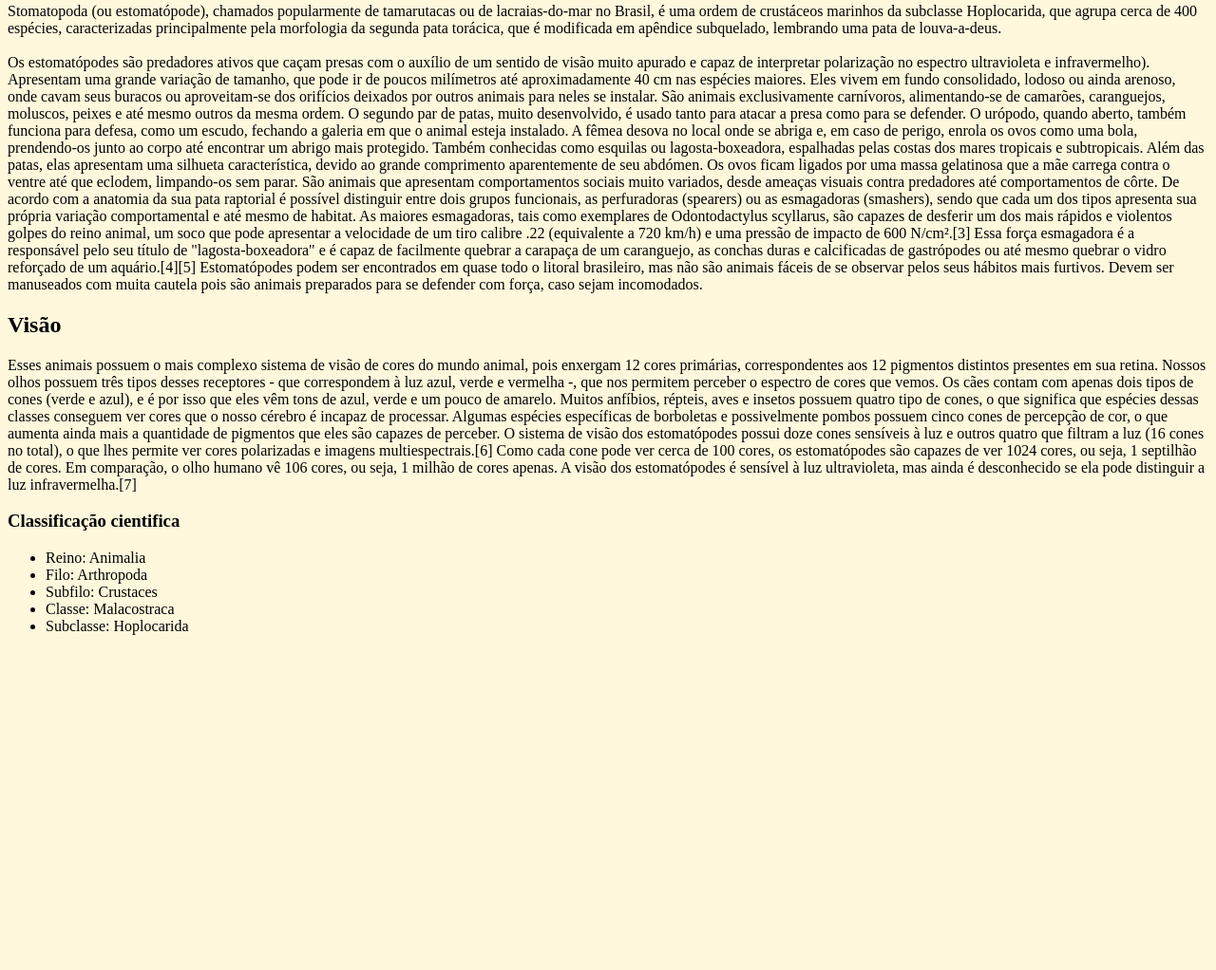
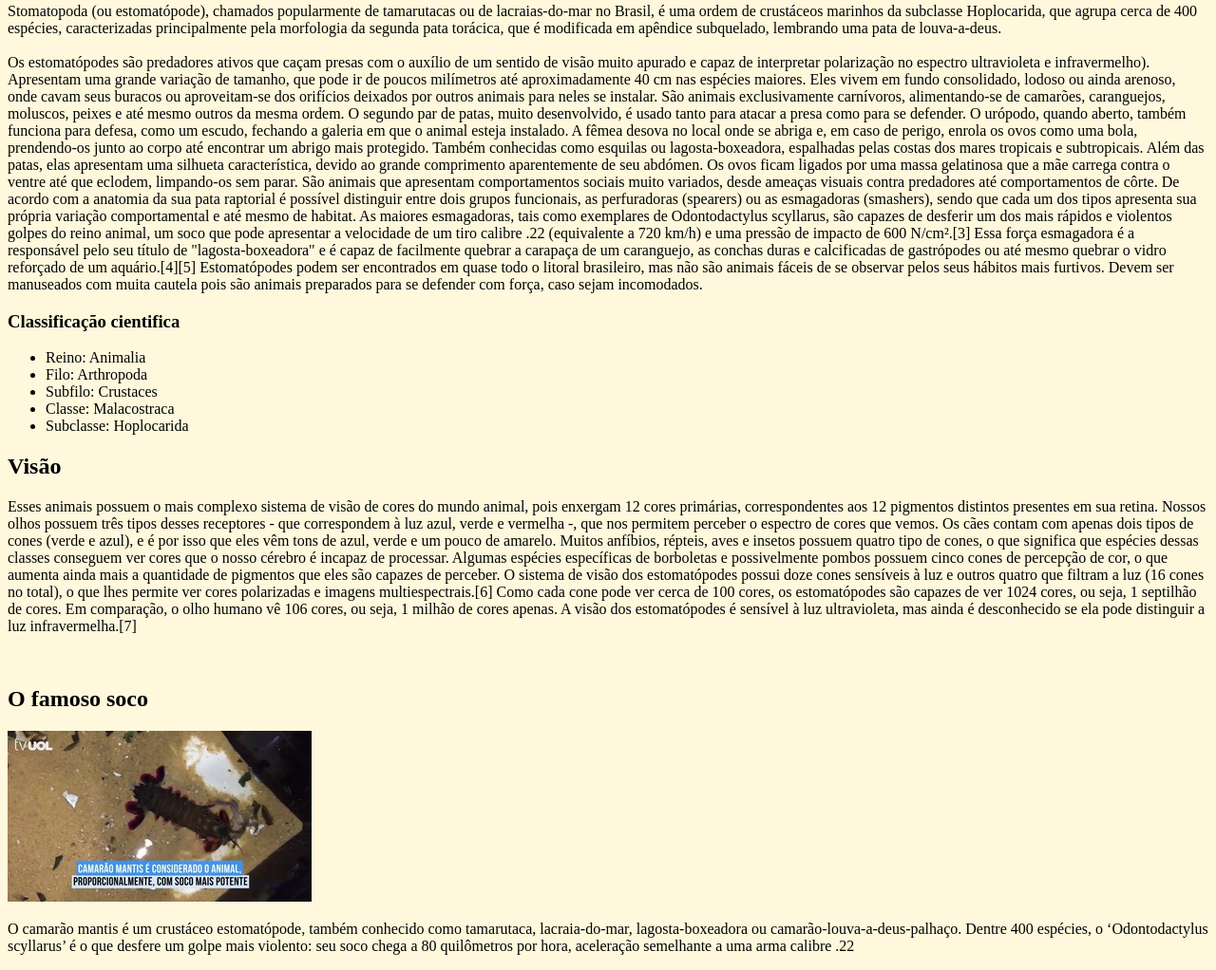
Before and after one commit to DanielGomes25/Projeto-Trybe, a plain HTML site: page fundamentos/seção3-introdução-a-html-e-css/Dia-04-HTML-semântico/index.html in a window 1280 px wide. Shown: the part 405-1427 px from the top of the page at 95% size. Before the commit the page ends 1090 px from the top, so only its background shows below. Drawn offline with Linux system fonts and the light colour scheme.

Commit message:
adiciona imagem do soco do estomatopoda

```diff
--- a/fundamentos/seção3-introdução-a-html-e-css/Dia-04-HTML-semântico/index.html
+++ b/fundamentos/seção3-introdução-a-html-e-css/Dia-04-HTML-semântico/index.html
@@ -32,6 +32,14 @@
       As maiores esmagadoras, tais como exemplares de Odontodactylus scyllarus, são capazes de desferir um dos mais rápidos e violentos golpes do reino animal, um soco que pode apresentar a velocidade de um tiro calibre .22 (equivalente a 720 km/h) e uma pressão de impacto de 600 N/cm².[3] Essa força esmagadora é a responsável pelo seu título de "lagosta-boxeadora" e é capaz de facilmente quebrar a carapaça de um caranguejo, as conchas duras e calcificadas de gastrópodes ou até mesmo quebrar o vidro reforçado de um aquário.[4][5]
 
       Estomatópodes podem ser encontrados em quase todo o litoral brasileiro, mas não são animais fáceis de se observar pelos seus hábitos mais furtivos. Devem ser manuseados com muita cautela pois são animais preparados para se defender com força, caso sejam incomodados.
+      <h3>Classificação cientifica</h3>
+    <ul>
+      <li>Reino: Animalia</li>
+      <li>Filo: Arthropoda
+        <li>Subfilo: Crustaces</li>
+        <li>Classe: Malacostraca</li>
+        <li>Subclasse: Hoplocarida</li>
+    </ul>
 
     </p>
     <h2>Visão</h2>
@@ -40,14 +48,10 @@
       Nossos olhos possuem três tipos desses receptores - que correspondem à luz azul, verde e vermelha -, que nos permitem perceber o espectro de cores que vemos. Os cães contam com apenas dois tipos de cones (verde e azul), e é por isso que eles vêm tons de azul, verde e um pouco de amarelo. Muitos anfíbios, répteis, aves e insetos possuem quatro tipo de cones, o que significa que espécies dessas classes conseguem ver cores que o nosso cérebro é incapaz de processar. Algumas espécies específicas de borboletas e possivelmente pombos possuem cinco cones de percepção de cor, o que aumenta ainda mais a quantidade de pigmentos que eles são capazes de perceber. O sistema de visão dos estomatópodes possui doze cones sensíveis à luz e outros quatro que filtram a luz (16 cones no total), o que lhes permite ver cores polarizadas e imagens multiespectrais.[6]
 
       Como cada cone pode ver cerca de 100 cores, os estomatópodes são capazes de ver 1024 cores, ou seja, 1 septilhão de cores. Em comparação, o olho humano vê 106 cores, ou seja, 1 milhão de cores apenas. A visão dos estomatópodes é sensível à luz ultravioleta, mas ainda é desconhecido se ela pode distinguir a luz infravermelha.[7]</p>
+      <br>
+      <h2>O famoso soco</h2>
+      <img src="soco.jpg" alt="">
+      <p>O camarão mantis é um crustáceo estomatópode, também conhecido como tamarutaca, lacraia-do-mar, lagosta-boxeadora ou camarão-louva-a-deus-palhaço. Dentre 400 espécies, o ‘Odontodactylus  scyllarus’ é o que desfere um golpe mais violento: seu soco chega a 80 quilômetros por hora, aceleração semelhante a uma arma calibre .22</p>
 
-    <h3>Classificação cientifica</h3>
-    <ul>
-      <li>Reino: Animalia</li>
-      <li>Filo: Arthropoda
-        <li>Subfilo: Crustaces</li>
-        <li>Classe: Malacostraca</li>
-        <li>Subclasse: Hoplocarida</li>
-    </ul>
   </body>
 </html>
```
Also changed, not shown: fundamentos/seção3-introdução-a-html-e-css/Dia-04-HTML-semântico/soco.jpg (added).
